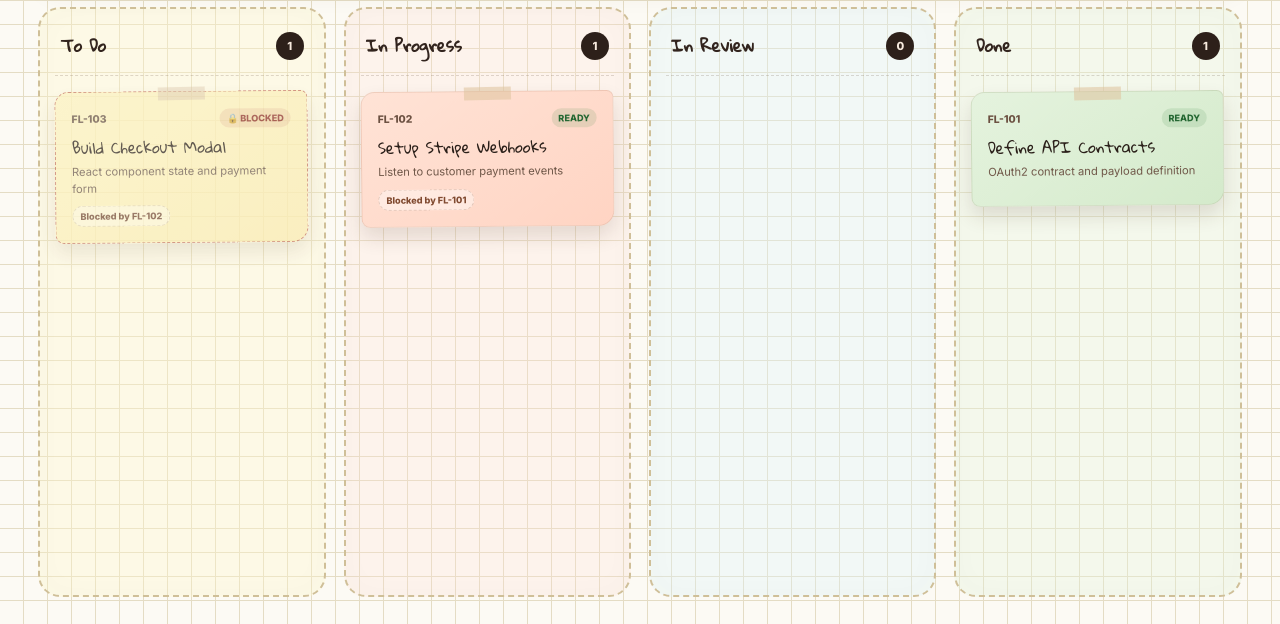
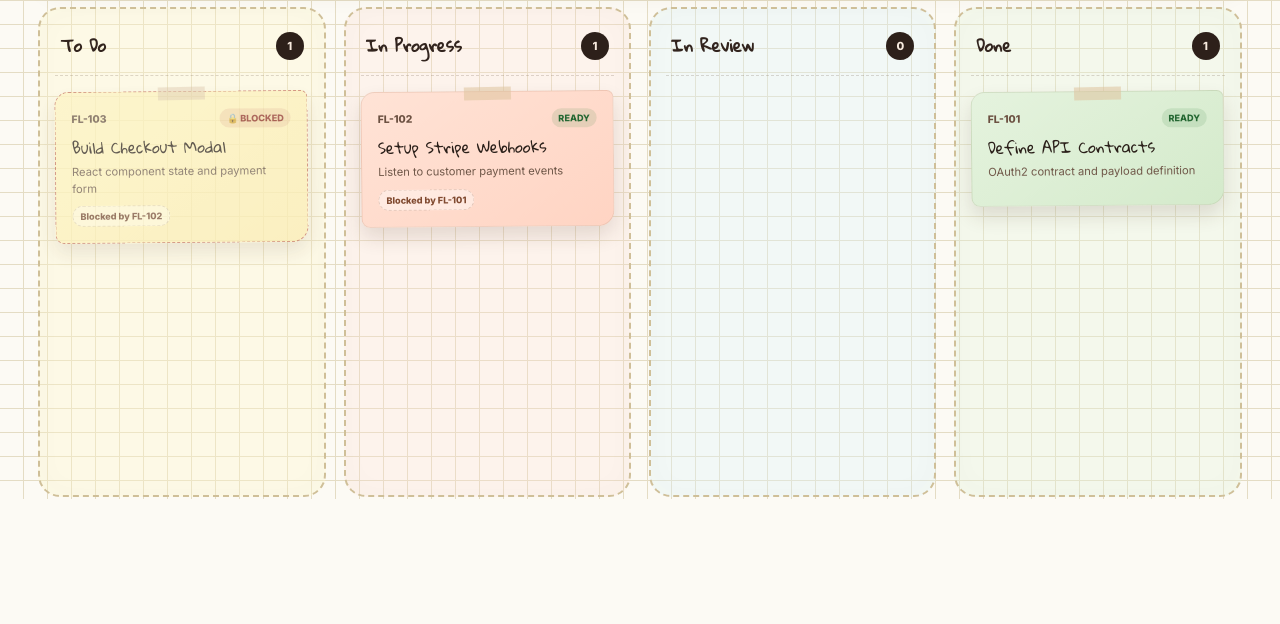
Before and after one commit to Gaurish30/flowlock-kanban, a plain HTML site: page app.html in a window 1280 px wide. Shown: the part 311-935 px from the top of the page. After the commit the page ends 810 px from the top, so only its background shows below. Drawn offline with Linux system fonts and the light colour scheme; sample sign-in values are in the browser's storage.

Commit message:
scroll added

```diff
--- a/css/app.css
+++ b/css/app.css
@@ -497,8 +497,9 @@ body.app-body {
    ========================================================================== */
 
 .kanban-column {
-  min-height: 590px;
-
+  /* min-height: 590px; */
+ max-height: 490px;
+ overflow-y: scroll;
   padding: 15px;
 
   background:
```
